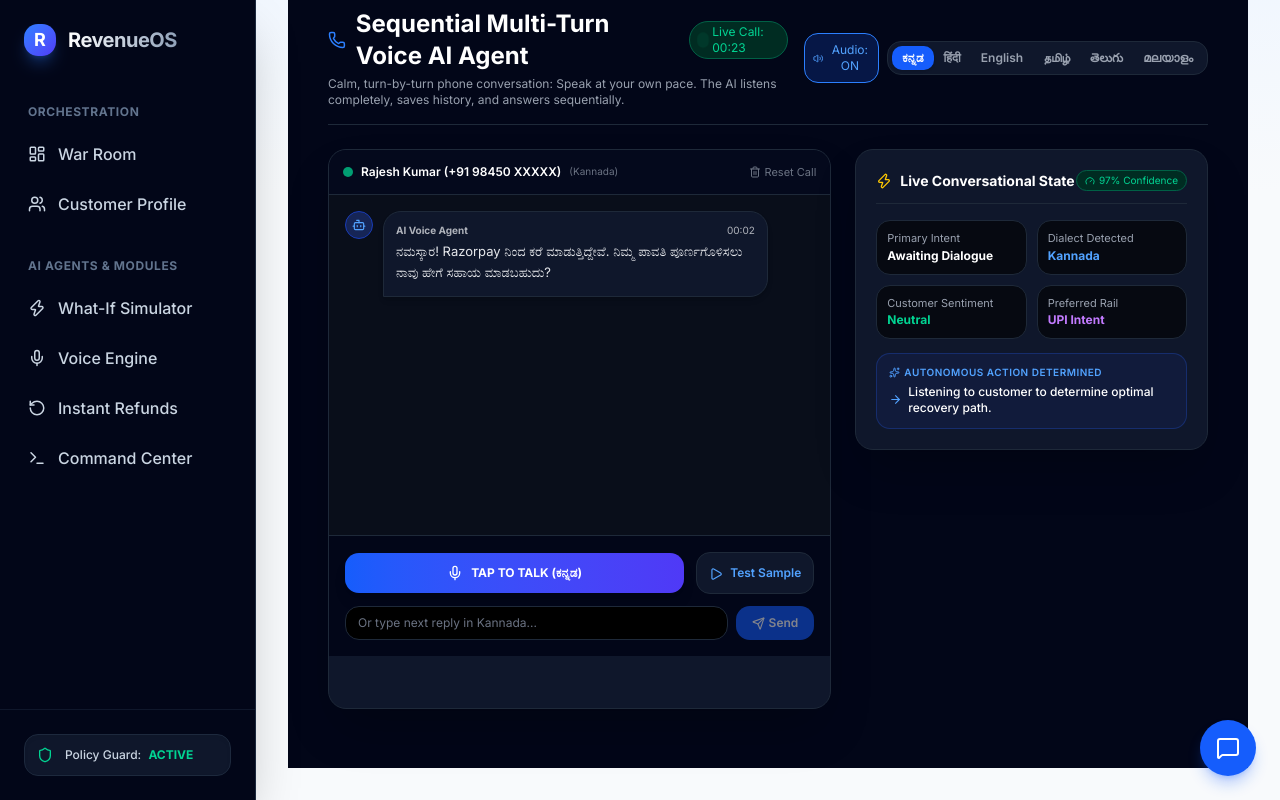
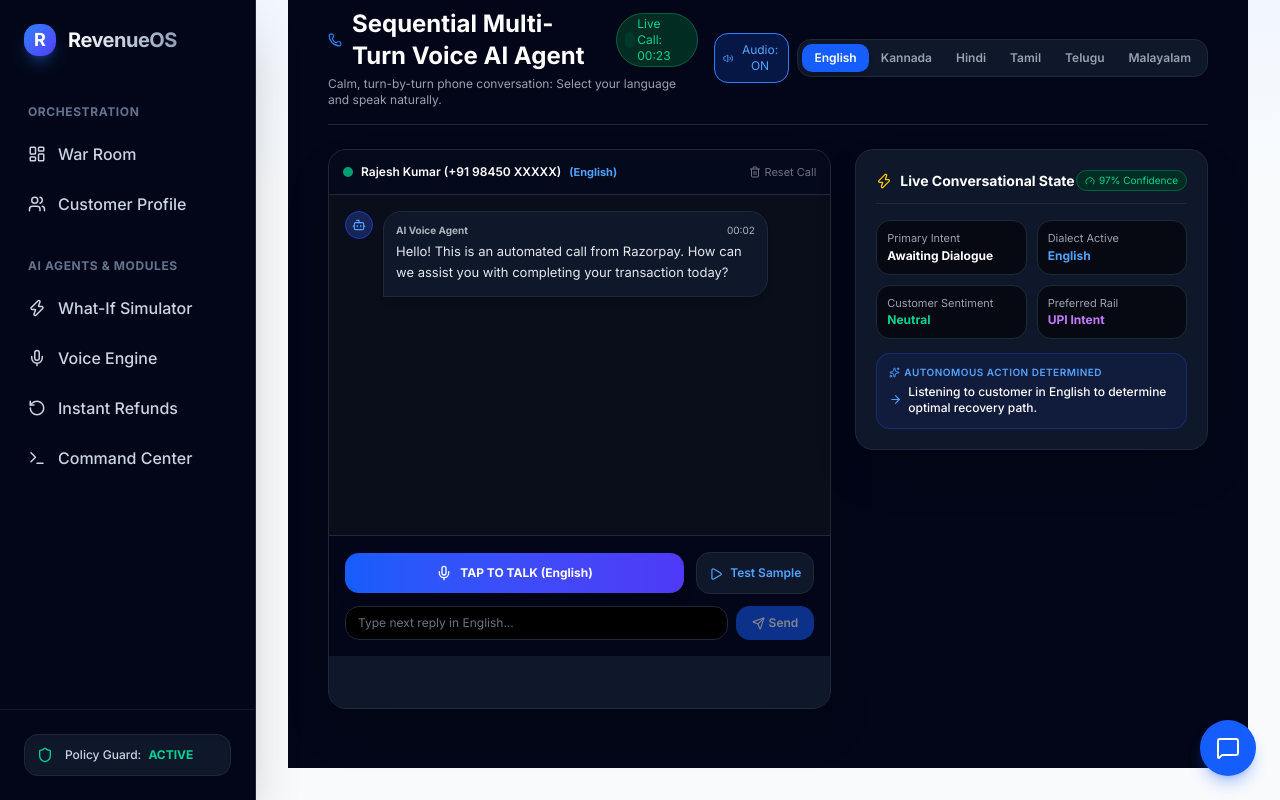
Before and after one commit to Rakshitha-cpu/RevenueOS, a Next.js app in the folder frontend/: page /voice in a window 1280 px wide. Built offline with nearby package versions, Linux system fonts and the light colour scheme.

Commit message:
fix: Synchronize dynamic initial greetings, sample prompts, and audio responses across English, Kannada, Hindi, Tamil, Telugu, and Malayalam

```diff
--- a/frontend/src/app/voice/page.tsx
+++ b/frontend/src/app/voice/page.tsx
@@ -12,6 +12,7 @@
   name: string;
   nativeName: string;
   samplePhrase: string;
+  initialGreeting: string;
   ttsPromiseResponse: string;
   ttsCancelResponse: string;
 }
@@ -27,10 +28,20 @@
 
 const SUPPORTED_LANGUAGES: LanguageOption[] = [
   {
+    code: 'en-IN',
+    name: 'English',
+    nativeName: 'English',
+    samplePhrase: 'My card failed. Can you send a 1-tap UPI payment link on WhatsApp?',
+    initialGreeting: 'Hello! This is an automated call from Razorpay. How can we assist you with completing your transaction today?',
+    ttsPromiseResponse: 'Thank you! We have scheduled a 1-tap UPI payment link directly to your WhatsApp.',
+    ttsCancelResponse: 'Understood. We have cancelled your order as requested and stopped all automated outreach.'
+  },
+  {
     code: 'kn-IN',
     name: 'Kannada',
     nativeName: 'ಕನ್ನಡ',
     samplePhrase: 'ನನ್ನ ಕಾರ್ಡ್ ವರ್ಕ್ ಆಗ್ತಿಲ್ಲ, ನಾಳೆ ಗೂಗಲ್ ಪೇ ಮಾಡ್ತೀನಿ',
+    initialGreeting: 'ನಮಸ್ಕಾರ! Razorpay ನಿಂದ ಕರೆ ಮಾಡುತ್ತಿದ್ದೇವೆ. ನಿಮ್ಮ ಪಾವತಿ ಪೂರ್ಣಗೊಳಿಸಲು ನಾವು ಹೇಗೆ ಸಹಾಯ ಮಾಡಬಹುದು?',
     ttsPromiseResponse: 'ಧನ್ಯವಾದಗಳು! ನಾಳೆ ಬೆಳಗ್ಗೆ ನಿಮ್ಮ ವಾಟ್ಸಾಪ್‌ಗೆ ಯುಪಿಐ ಪೇಮೆಂಟ್ ಲಿಂಕ್ ಕಳುಹಿಸುತ್ತೇವೆ.',
     ttsCancelResponse: 'ಖಂಡಿತ, ನಿಮ್ಮ ವಿನಂತಿಯಂತೆ ಈ ಆರ್ಡರ್ ಅನ್ನು ಕ್ಯಾನ್ಸಲ್ ಮಾಡಲಾಗಿದೆ. ನಾವು ಇನ್ನು ಮುಂದೆ ಕರೆ ಮಾಡುವುದಿಲ್ಲ.'
   },
@@ -39,23 +50,17 @@
     name: 'Hindi',
     nativeName: 'हिंदी',
     samplePhrase: 'मेरा कार्ड काम नहीं कर रहा, मैं कल सुबह यूपीआई से पेमेंट कर दूंगा',
+    initialGreeting: 'नमस्ते! Razorpay से कॉल कर रहे हैं। आपके पेमेंट को पूरा करने में हम आपकी किस प्रकार सहायता कर सकते हैं?',
     ttsPromiseResponse: 'धन्यवाद! हम कल सुबह आपके व्हाट्सएप पर 1-टैप यूपीआई पेमेंट लिंक भेज देंगे।',
     ttsCancelResponse: 'जी बिल्कुल, आपके अनुरोध के अनुसार हमने आपका ऑर्डर रद्द कर दिया है। हम आगे से संपर्क नहीं करेंगे।'
-  },
-  {
-    code: 'en-IN',
-    name: 'English',
-    nativeName: 'English',
-    samplePhrase: 'My card failed. Can you send a UPI payment link on WhatsApp?',
-    ttsPromiseResponse: 'Thank you! We have scheduled a 1-tap UPI payment link directly to your WhatsApp.',
-    ttsCancelResponse: 'Understood. We have cancelled your order as requested and stopped all outreach.'
   },
   {
     code: 'ta-IN',
     name: 'Tamil',
     nativeName: 'தமிழ்',
     samplePhrase: 'கார்டு வேலை செய்யவில்லை, நாளைக்கு ஜிபே மூலமா பணம் கட்டுகிறேன்',
-    ttsPromiseResponse: 'நன்றி! நாளை காலை உங்கள் வாட்ஸ்அப்பில் யுபிஐ கட்டண இணைப்பை அனுப்புகிறோம்.',
+    initialGreeting: 'வணக்கம்! Razorpay இலிருந்து அழைக்கிறோம். உங்கள் கட்டணத்தை முடிக்க நாங்கள் எவ்வாறு உதவலாம்?',
+    ttsPromiseResponse: 'நன்றி! நாளை காலை உங்கள் வாட்ஸ்அப்பில் யுபிಐ கட்டண இணைப்பை அனுப்புகிறோம்.',
     ttsCancelResponse: 'சரி, உங்கள் கோரிக்கையின்படி ஆர்டர் ரத்து செய்யப்பட்டது.'
   },
   {
@@ -63,6 +68,7 @@
     name: 'Telugu',
     nativeName: 'తెలుగు',
     samplePhrase: 'కార్డు పని చేయడం లేదు, రేపు పొద్దున ఫోన్‌పే ద్వారా చెల్లిస్తాను',
+    initialGreeting: 'నమస్కారం! Razorpay నుండి కాల్ చేస్తున్నాము. మీ చెల్లింపు పూర్తి చేయడానికి మేము ఎలా సహాయపడగలము?',
     ttsPromiseResponse: 'ధన్యవాదాలు! రేపు ఉదయం మీకు వాట్సాప్‌లో యూపీఐ పేమెంట్ లింక్ పంపుతాము.',
     ttsCancelResponse: 'సరే, మీ అభ్యర్థన మేరకు ఆర్డర్ రద్దు చేయబడింది.'
   },
@@ -71,13 +77,14 @@
     name: 'Malayalam',
     nativeName: 'മലയാളം',
     samplePhrase: 'കാർഡ് വർക്കാവുന്നില്ല, നാളെ രാവിലെ ഗൂഗിൾ പേ വഴി തരാം',
+    initialGreeting: 'നമസ്കാരം! Razorpay-ൽ നിന്നാണ് വിളിക്കുന്നത്. നിങ്ങളുടെ പേയ്‌മെന്റ് പൂർത്തിയാക്കാൻ ഞങ്ങൾക്ക് എങ്ങനെ സഹായിക്കാനാകും?',
     ttsPromiseResponse: 'നന്ദി! നാളെ രാവിലെ നിങ്ങളുടെ വാട്ട്‌സ്ആപ്പിലേക്ക് യുപിഐ പേയ്‌മെന്റ് ലിങ്ക് അയയ്ക്കാം.',
     ttsCancelResponse: 'ശരി, നിങ്ങളുടെ അഭ്യർത്ഥന പ്രകാരം ഓർഡർ റദ്ദാക്കി.'
   }
 ];
 
 export default function VoiceRecovery() {
-  const [selectedLang, setSelectedLang] = useState<LanguageOption>(SUPPORTED_LANGUAGES[0]); // Default Kannada
+  const [selectedLang, setSelectedLang] = useState<LanguageOption>(SUPPORTED_LANGUAGES[0]); // Default English
   const [callState, setCallState] = useState<'IDLE' | 'LISTENING' | 'ANALYZING' | 'AI_SPEAKING'>('IDLE');
   const [callDuration, setCallDuration] = useState(18);
   const [currentSpokenText, setCurrentSpokenText] = useState("");
@@ -85,9 +92,9 @@
     {
       id: "msg-0",
       role: "agent",
-      text: "ನಮಸ್ಕಾರ! Razorpay ನಿಂದ ಕರೆ ಮಾಡುತ್ತಿದ್ದೇವೆ. ನಿಮ್ಮ ಪಾವತಿ ಪೂರ್ಣಗೊಳಿಸಲು ನಾವು ಹೇಗೆ ಸಹಾಯ ಮಾಡಬಹುದು?",
+      text: SUPPORTED_LANGUAGES[0].initialGreeting,
       timestamp: "00:02",
-      lang: "ಕನ್ನಡ"
+      lang: "English"
     }
   ]);
 
@@ -99,6 +106,26 @@
 
   const recognitionRef = useRef<any>(null);
   const chatBottomRef = useRef<HTMLDivElement>(null);
+
+  // When language changes, update greeting if at start of call
+  const handleLanguageChange = (lang: LanguageOption) => {
+    setSelectedLang(lang);
+    if (callState === 'LISTENING') finishSpeakingAndAnalyze();
+
+    // Automatically switch opening greeting to match the selected language
+    setConversationHistory(prev => {
+      if (prev.length <= 1) {
+        return [{
+          id: `msg-${Date.now()}`,
+          role: 'agent',
+          text: lang.initialGreeting,
+          timestamp: formatCallTime(callDuration),
+          lang: lang.name
+        }];
+      }
+      return prev;
+    });
+  };
 
   // Call timer interval
   useEffect(() => {
@@ -160,7 +187,7 @@
     try {
       const recognition = new SpeechRecognition();
       recognition.lang = selectedLang.code;
-      recognition.continuous = true; // Stay active so user can speak multiple sentences calmly
+      recognition.continuous = true;
       recognition.interimResults = true;
 
       recognition.onstart = () => {
@@ -216,7 +243,7 @@
     setConversationHistory(updatedHistory);
     setCurrentSpokenText("");
 
-    // Now trigger AI analysis sequentially
+    // Trigger AI analysis sequentially
     processTurn(textToProcess, updatedHistory);
   };
 
@@ -265,16 +292,16 @@
           intentData = data.extracted_data;
         }
       } catch (e) {
-        console.warn("Backend offline, using client multi-turn fallback.");
+        console.warn("Backend offline, using local engine.");
       }
 
-      // Local fallback if backend is offline
+      // Exact language fallback if backend returned offline/general
       if (!intentData || intentData.intent === "UNKNOWN" || !intentData.intent) {
         const t = text.toLowerCase();
-        const isRefusal = ["ಬೇಡ", "ಕ್ಯಾನ್ಸಲ್", "ಮಾಡಲ್ಲ", "ಆಗಲ್ಲ", "beda", "cancel", "nahi", "no", "stop"].some(k => t.includes(k));
-        const isUPI = ["ಯುಪಿಐ", "ಜಿಪೇ", "ಫೋನ್‌ಪೇ", "upi", "gpay", "phonepe", "link"].some(k => t.includes(k));
-        const isPromise = ["ನಾಳೆ", "ಮಾಡ್ತೀನಿ", "kal", "tomorrow", "later"].some(k => t.includes(k));
-        const isRefund = ["ರೀಫಂಡ್", "refund", "cut", "ಕಟ್"].some(k => t.includes(k));
+        const isRefusal = ["cancel", "don't want", "no", "stop", "never", "not interested", "ಬೇಡ", "ಕ್ಯಾನ್ಸಲ್", "nahi"].some(k => t.includes(k));
+        const isUPI = ["upi", "gpay", "phonepe", "link", "qr", "google pay", "paytm", "ಯುಪಿಐ", "ಜಿಪೇ"].some(k => t.includes(k));
+        const isPromise = ["tomorrow", "later", "morning", "evening", "next week", "will pay", "pay tomorrow", "ನಾಳೆ", "kal"].some(k => t.includes(k));
+        const isRefund = ["refund", "deducted", "cut", "money deducted", "ರೀಫಂಡ್", "रिफंड"].some(k => t.includes(k));
 
         if (isRefusal) {
           intentData = {
@@ -291,7 +318,11 @@
             sentiment: "Frustrated / Refund",
             confidence_score: 97,
             willingness_to_pay: false,
-            ai_spoken_reply: "ಚಿಂತೆ ಮಾಡಬೇಡಿ! ನಿಮ್ಮ ಹಣವನ್ನು ತಕ್ಷಣವೇ 2 ಸೆಕೆಂಡುಗಳಲ್ಲಿ ರಿಫಂಡ್ ಮಾಡಲಾಗುತ್ತಿದೆ. UTR ನಿಮ್ಮ ವಾಟ್ಸಾಪ್‌ಗೆ ಕಳುಹಿಸಲಾಗಿದೆ.",
+            ai_spoken_reply: selectedLang.code === 'en-IN'
+              ? "Don't worry! We are issuing an instant T+0 reversal to your bank account right now. The UTR number has been sent to your WhatsApp."
+              : selectedLang.code === 'kn-IN'
+                ? "ಚಿಂತೆ ಮಾಡಬೇಡಿ! ನಿಮ್ಮ ಹಣವನ್ನು ತಕ್ಷಣವೇ 2 ಸೆಕೆಂಡುಗಳಲ್ಲಿ ರಿಫಂಡ್ ಮಾಡಲಾಗುತ್ತಿದೆ. UTR ಸಂಖ್ಯೆಯನ್ನು ನಿಮ್ಮ ವಾಟ್ಸಾಪ್‌ಗೆ ಕಳುಹಿಸಲಾಗಿದೆ."
+                : "चिंता न करें! आपका रिफंड तुरंत आपके बैंक खाते में भेजा जा रहा है।",
             recommended_action: "Execute T+0 Instant Refund via Razorpay API"
           };
         } else if (isUPI) {
@@ -300,7 +331,11 @@
             sentiment: "Positive (Prefers UPI)",
             confidence_score: 96,
             willingness_to_pay: true,
-            ai_spoken_reply: selectedLang.code === 'kn-IN' ? "ಖಂಡಿತ! ನಿಮ್ಮ ವಾಟ್ಸಾಪ್‌ಗೆ ಇವಾಗ್ಲೇ 1-ಟ್ಯಾಪ್ ಯುಪಿಐ ಪೇಮೆಂಟ್ ಲಿಂಕ್ ಕಳುಹಿಸುತ್ತಿದ್ದೇವೆ." : "जी बिल्कुल! हम आपके व्हाट्सएप पर तुरंत 1-टैप यूपीआई लिंक भेज रहे हैं।",
+            ai_spoken_reply: selectedLang.code === 'en-IN'
+              ? "Sure! We are sending an instant 1-tap UPI payment link to your WhatsApp right now."
+              : selectedLang.code === 'kn-IN'
+                ? "ಖಂಡಿತ! ನಿಮ್ಮ ವಾಟ್ಸಾಪ್‌ಗೆ ಇವಾಗ್ಲೇ 1-ಟ್ಯಾಪ್ ಯುಪಿಐ ಪೇಮೆಂಟ್ ಲಿಂಕ್ ಕಳುಹಿಸುತ್ತಿದ್ದೇವೆ."
+                : "जी बिल्कुल! हम आपके व्हाट्सएप पर तुरंत 1-टैप यूपीआई लिंक भेज रहे हैं।",
             recommended_action: "Generate instant 1-Tap UPI deep link"
           };
         } else if (isPromise) {
@@ -318,7 +353,11 @@
             sentiment: "Engaged Customer",
             confidence_score: 95,
             willingness_to_pay: true,
-            ai_spoken_reply: selectedLang.code === 'kn-IN' ? "ಧನ್ಯವಾದಗಳು. ನಿಮ್ಮ ವಿನಂತಿಯನ್ನು ನಾವು ಪರಿಶೀಲಿಸಿ ಸಹಾಯ ಮಾಡುತ್ತೇವೆ." : "Thank you for the update. We are assisting you right away.",
+            ai_spoken_reply: selectedLang.code === 'en-IN'
+              ? "Thank you for the update. We have noted your details and our team is assisting you right away."
+              : selectedLang.code === 'kn-IN'
+                ? "ಧನ್ಯವಾದಗಳು. ನಿಮ್ಮ ವಿನಂತಿಯನ್ನು ನಾವು ಪರಿಶೀಲಿಸಿ ಸಹಾಯ ಮಾಡುತ್ತೇವೆ."
+                : "धन्यवाद. हमने आपका अनुरोध नोट कर लिया है।",
             recommended_action: "Logged conversation and assigned priority recovery strategy"
           };
         }
@@ -351,13 +390,13 @@
         role: 'agent',
         text: aiReplyText,
         timestamp: formatCallTime(callDuration),
-        lang: selectedLang.nativeName,
+        lang: selectedLang.name,
         intent: intentData.intent
       };
 
       setConversationHistory(prev => [...prev, agentMsg]);
 
-      // Speak AI response aloud (Only after user finished speaking!)
+      // Speak AI response aloud in selected language
       speakAIResponse(aiReplyText, selectedLang.code, () => {
         setCallState('IDLE');
       });
@@ -369,7 +408,13 @@
   };
 
   const clearCallHistory = () => {
-    setConversationHistory([]);
+    setConversationHistory([{
+      id: `msg-${Date.now()}`,
+      role: 'agent',
+      text: selectedLang.initialGreeting,
+      timestamp: formatCallTime(callDuration),
+      lang: selectedLang.name
+    }]);
     setParsedIntent(null);
     setShowWhatsAppPopup(false);
   };
@@ -391,7 +436,7 @@
             </span>
           </div>
           <p className="text-gray-400 text-xs">
-            Calm, turn-by-turn phone conversation: Speak at your own pace. The AI listens completely, saves history, and answers sequentially.
+            Calm, turn-by-turn phone conversation: Select your language and speak naturally.
           </p>
         </div>
 
@@ -413,17 +458,14 @@
             {SUPPORTED_LANGUAGES.map((lang) => (
               <button
                 key={lang.code}
-                onClick={() => {
-                  setSelectedLang(lang);
-                  if (callState === 'LISTENING') finishSpeakingAndAnalyze();
-                }}
-                className={`px-2.5 py-1 rounded-lg text-xs font-semibold transition ${
+                onClick={() => handleLanguageChange(lang)}
+                className={`px-3 py-1.5 rounded-lg text-xs font-semibold transition ${
                   selectedLang.code === lang.code
-                    ? 'bg-blue-600 text-white shadow-sm'
+                    ? 'bg-blue-600 text-white shadow-md'
                     : 'text-gray-400 hover:text-white hover:bg-slate-800'
                 }`}
               >
-                {lang.nativeName}
+                {lang.name}
               </button>
             ))}
           </div>
@@ -441,7 +483,7 @@
             <div className="flex items-center space-x-2">
               <div className="w-2.5 h-2.5 rounded-full bg-emerald-400 animate-pulse"></div>
               <span className="font-semibold text-white">Rajesh Kumar (+91 98450 XXXXX)</span>
-              <span className="text-gray-500 font-mono text-[10px]">({selectedLang.name})</span>
+              <span className="text-blue-400 font-mono text-[11px] font-bold">({selectedLang.name})</span>
             </div>
             <button
               onClick={clearCallHistory}
@@ -504,7 +546,7 @@
             {callState === 'ANALYZING' && (
               <div className="flex items-center space-x-2 text-blue-400 p-2 text-xs animate-pulse">
                 <Activity size={16} className="animate-spin" />
-                <span>AI Agent understanding your dialogue & preparing reply...</span>
+                <span>AI Agent analyzing in {selectedLang.name}...</span>
               </div>
             )}
 
@@ -512,14 +554,14 @@
             {callState === 'AI_SPEAKING' && (
               <div className="flex items-center space-x-2 text-emerald-400 p-2 text-xs">
                 <Volume2 size={16} className="animate-bounce" />
-                <span>AI Agent speaking reply aloud in {selectedLang.nativeName}...</span>
+                <span>AI Agent speaking reply in {selectedLang.name}...</span>
               </div>
             )}
 
             <div ref={chatBottomRef} />
           </div>
 
-          {/* Interactive Turn-Taking Controller (No Hurry, Explicit Control) */}
+          {/* Interactive Turn-Taking Controller */}
           <div className="p-4 bg-slate-950 border-t border-gray-800">
 
             {recognitionError && (
@@ -546,7 +588,7 @@
                   className="flex-1 py-3 bg-gradient-to-r from-blue-600 to-indigo-600 hover:from-blue-500 hover:to-indigo-500 text-white rounded-xl font-bold text-xs flex items-center justify-center transition shadow-lg disabled:opacity-50"
                 >
                   <Mic size={16} className="mr-2" />
-                  TAP TO TALK ({selectedLang.nativeName})
+                  TAP TO TALK ({selectedLang.name})
                 </button>
               )}
 
@@ -558,7 +600,7 @@
                 }}
                 disabled={callState !== 'IDLE'}
                 className="px-3 py-3 bg-slate-900 hover:bg-slate-800 text-blue-400 border border-gray-800 rounded-xl text-xs font-semibold shrink-0 transition disabled:opacity-50"
-                title="Simulate sample dialect"
+                title="Simulate sample prompt"
               >
                 <Play size={14} className="inline mr-1" /> Test Sample
               </button>
@@ -568,7 +610,7 @@
             <form onSubmit={handleCustomTextSubmit} className="mt-3 flex space-x-2">
               <input
                 type="text"
-                placeholder={`Or type next reply in ${selectedLang.name}...`}
+                placeholder={`Type next reply in ${selectedLang.name}...`}
                 value={customText}
                 onChange={(e) => setCustomText(e.target.value)}
                 disabled={callState !== 'IDLE'}
@@ -614,8 +656,8 @@
               </div>
 
               <div className="bg-black/60 p-2.5 rounded-xl border border-gray-800">
-                <dt className="text-gray-400 mb-0.5 text-[11px]">Dialect Detected</dt>
-                <dd className="font-bold text-blue-400">{parsedIntent?.language || selectedLang.name}</dd>
+                <dt className="text-gray-400 mb-0.5 text-[11px]">Dialect Active</dt>
+                <dd className="font-bold text-blue-400">{selectedLang.name}</dd>
               </div>
 
               <div className="bg-black/60 p-2.5 rounded-xl border border-gray-800">
@@ -640,7 +682,7 @@
               </p>
               <p className="text-xs font-medium text-white flex items-center">
                 <ArrowRight size={13} className="mr-1.5 text-blue-400 shrink-0" />
-                {parsedIntent?.action || "Listening to customer to determine optimal recovery path."}
+                {parsedIntent?.action || "Listening to customer in " + selectedLang.name + " to determine optimal recovery path."}
               </p>
             </div>
 
```
